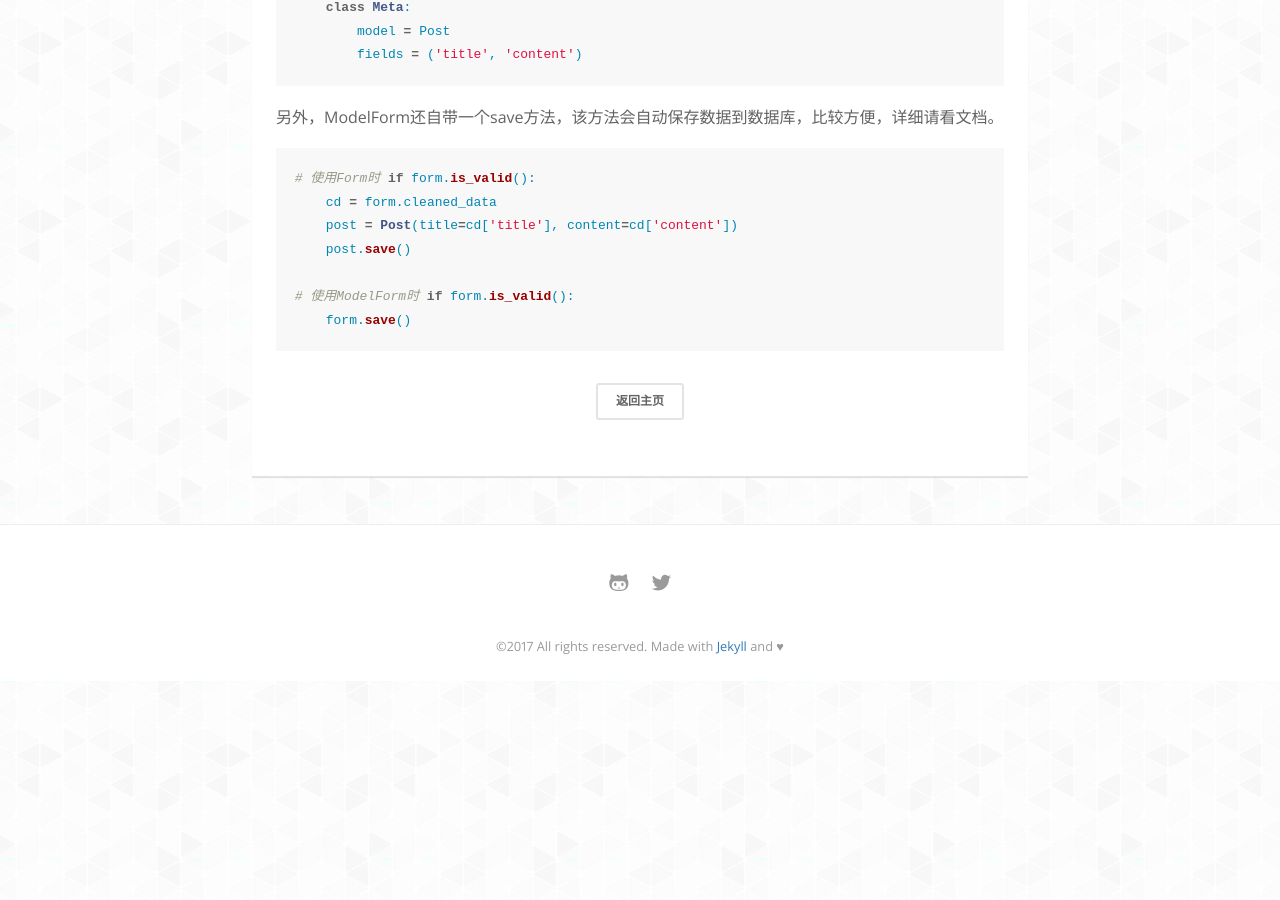
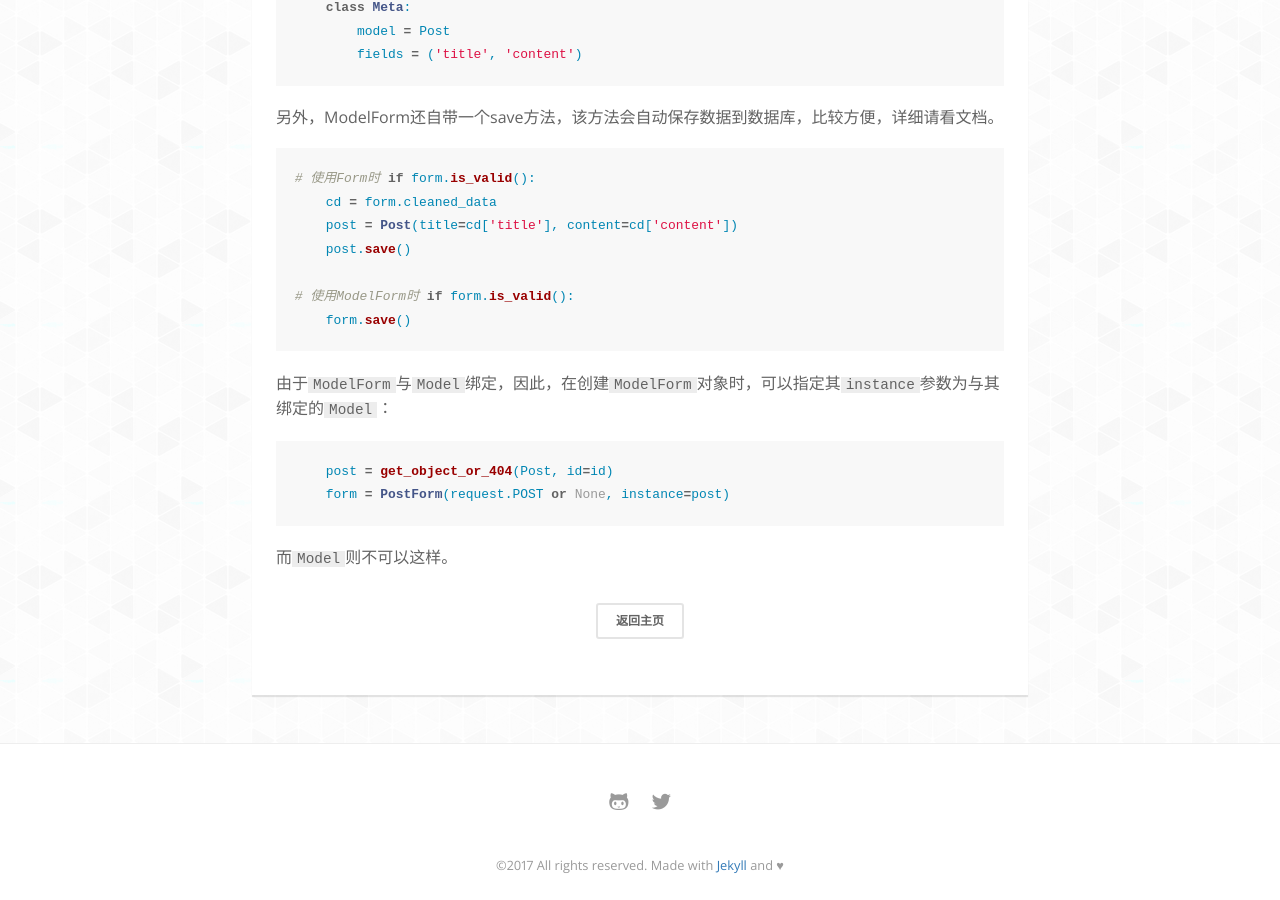
Before and after one commit to er3456qi/er3456qi.github.io, a Jekyll site: the page built from _posts/2017-01-27-Django Form与ModelForm区别.md, in a window 1280 px wide and 900 px high, scrolled down 758 px. Built offline with Jekyll 4.4.1, drawn with Linux system fonts in a browser that asks for light colours; nearby versions of some CDN libraries; some web fonts are replaced; before the commit the page ends 1439 px from its top, so only the background shows below that.

Commit message:
reedit the last one

````diff
--- a/_posts/2017-01-27-Django Form与ModelForm区别.md
+++ b/_posts/2017-01-27-Django Form与ModelForm区别.md
@@ -46,6 +46,15 @@ if form.is_valid():
     form.save()
 ```
 
+由于`ModelForm`与`Model`绑定，因此，在创建`ModelForm`对象时，可以指定其`instance`参数为与其绑定的`Model`：
+
+```python
+    post = get_object_or_404(Post, id=id)
+    form = PostForm(request.POST or None, instance=post)
+```
+
+而`Model`则不可以这样。
+
 
 
 [forms.Form]: https://docs.djangoproject.com/en/1.10/topics/forms/
````
